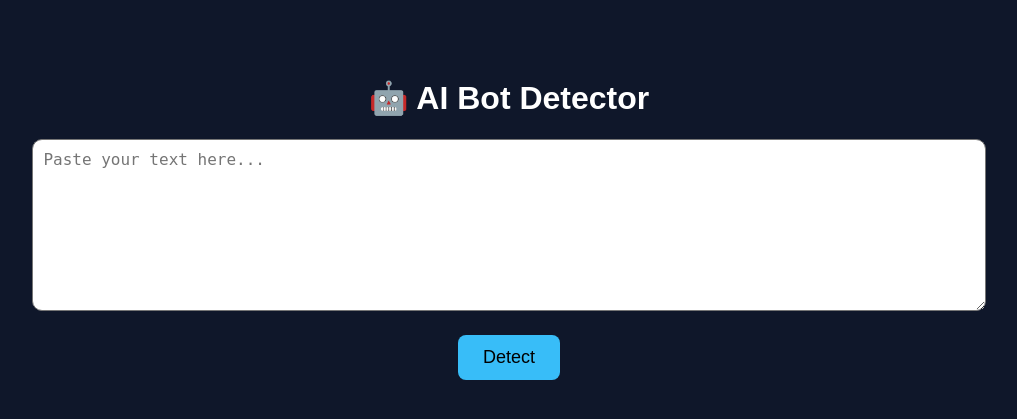
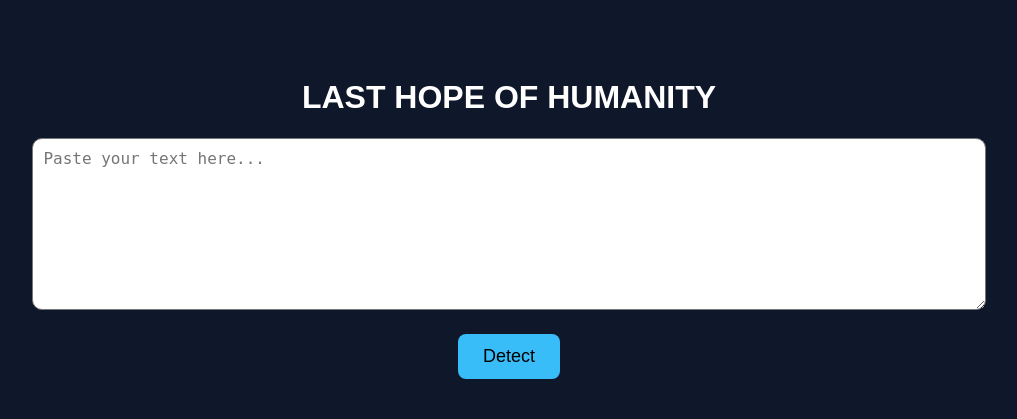
Before and after one commit to sam123-prog/lasthope.ai, a Flask app: page / in a window 1280 px wide. Shown: the top 419 px of the page, without its empty margins (131-1148 px from the left). Run offline with Flask 3, Linux system fonts and the light colour scheme; parts of the project's set-up code (start-up, migrations or seed data) failed here and were passed over.

Commit message:
changed name

```diff
--- a/templates/index.html
+++ b/templates/index.html
@@ -34,7 +34,7 @@
 </head>
 <body>
 
-<h1>🤖 AI Bot Detector</h1>
+<h1>LAST HOPE OF HUMANITY</h1>
 
 <form method="POST">
     <textarea name="text" placeholder="Paste your text here..."></textarea><br>
```
